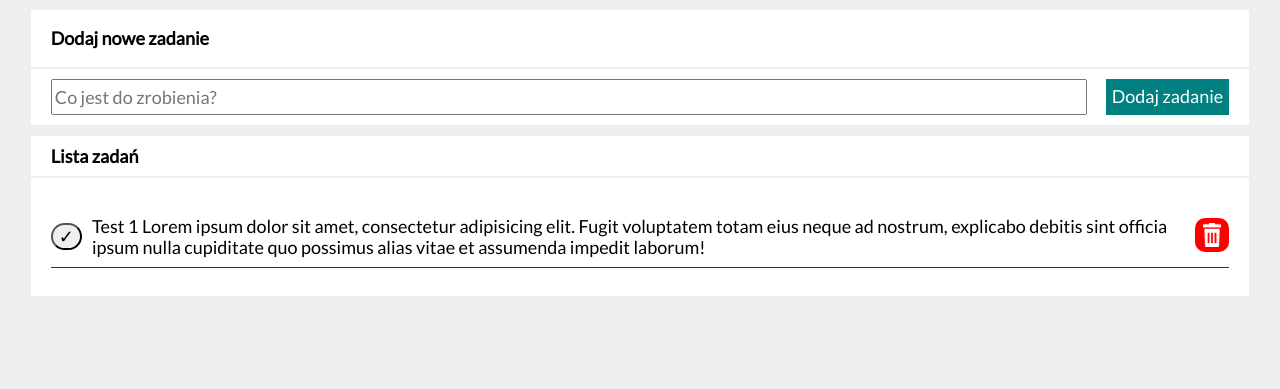
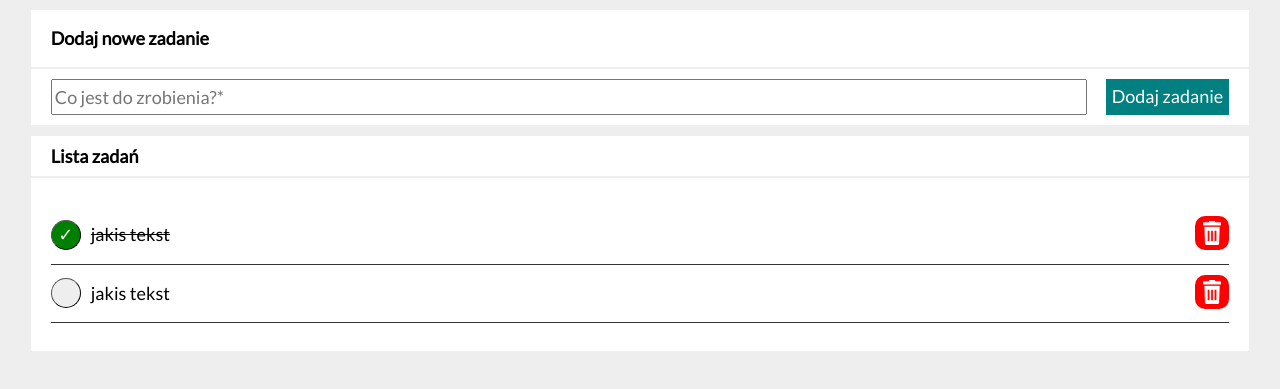
Before and after one commit to Ziko225/task-list, a plain HTML site: page index.html in a window 1280 px wide. Shown: the part 57-446 px from the top of the page. Drawn offline with nearby package versions, Linux system fonts and the light colour scheme.

Commit message:
js basic functionality

```diff
--- a/css/article.css
+++ b/css/article.css
@@ -56,7 +56,10 @@
     margin-left: 20px;
 }
 
-.list__element {
+.list__block {
+    display: flex;
+    justify-content: space-between;
+    flex-direction: row;
     font-weight: 500;
     border-bottom: 2px #333 solid;
     border-width: 1px;
@@ -65,38 +68,59 @@
     padding: 10px 0px;
 }
 
-.list__element {
-    display: flex;
-    justify-content: space-between;
-    flex-direction: row;
+.list__taskText {
+    flex-grow: 2;
+    align-self: center;
+
+
 }
 
-.list__taskName {
-    flex-grow: 2;
-    align-self: center;
+.list__taskText--check {
+    text-decoration: line-through
 }
 
-.list__button {
+
+
+.list__buttonChecker {
     align-self: center;
     padding: -10px;
+    margin-right: 10px;
+    border-radius:50%;
+    background-color: #eee;
+    color: #eee;
+    border-width: 1px;
+    width: 30px;
+    height: 30px;
 }
 
-.list__button--checkTask {
-    margin-right: 10px;
-    border-radius: 50px;
+.list__buttonChecker:hover {
+    background-color: rgb(0, 203, 0);
 }
 
-.list__button--remove {
-    margin-left:10px;
+.list__buttonChecker:active {
+    background-color: rgb(0, 255, 0);
+}
+.list__buttonChecker--check {
+    background-color: green;
+}
+
+.list__buttonRemoveTask {
+    margin-left: 10px;
     padding: 0;
     background-color: white;
     border-style: none;
 }
-.Button__img{
+
+.buttonRemoveTask__img {
     background-color: red;
     border-radius: 10px;
     padding: 5px;
 }
+
+
+
+
+
 
 
 
--- a/index.html
+++ b/index.html
@@ -12,7 +12,7 @@
     <link rel="preconnect" href="https://fonts.googleapis.com">
     <link rel="preconnect" href="https://fonts.gstatic.com" crossorigin>
     <link href="https://fonts.googleapis.com/css2?family=Lato:wght@300;400&display=swap" rel="stylesheet">
-    <script defer href="js/script.js"></script>
+    <script defer src="js/script.js"></script>
     <link href="css/style.css" rel="stylesheet">
     <link href="css/article.css" rel="stylesheet">
     <link href="/img/icon.png" rel="icon">
@@ -29,7 +29,7 @@
         <div class="article__element">
             <form class="form js-form">
                 <label class="label__input">
-                    <input class="form__input js-task" placeholder="Co jest do zrobienia?">
+                    <input class="form__input js-taskInput" required placeholder="Co jest do zrobienia?*">
                 </label>
                 <label class="label__button">
                     <button class="form__button">Dodaj zadanie</button>
@@ -39,24 +39,10 @@
         <div class="article__element article__element--column2">
             Lista zadań
         </div>
-
-
-
-        <div class="article__element js-taskList">
-            <ul class="list">
-                <li class="list__element">
-                    <button class="list__button list__button--checkTask js-taskCheckButton">✓</button><span class="list__taskName">
-                        Test 1 Lorem ipsum dolor sit amet, consectetur adipisicing elit. Fugit voluptatem totam eius neque ad nostrum, explicabo debitis sint officia ipsum nulla cupiditate quo possimus alias vitae et assumenda impedit laborum!
-                    </span><button class="list__button list__button--remove js-taskRemoveButton"><img class="Button__img" src="/img/remove.png" width="24px"></imb></button>
-                </li>
+        <div class="article__element">
+            <ul class="list js-taskList">
             </ul>
         </div>
-
-
-
-
-
-
     </article>
 </body>
 
--- a/js/script.js
+++ b/js/script.js
@@ -0,0 +1,70 @@
+{
+    const tasks = [
+        {
+            content: "jakis tekst",
+            check: true,
+        },
+        {
+            content: "jakis tekst",
+            check: false,
+        },
+    ];
+
+    const render = () => {
+        let htmlString = "";
+
+        for (const task of tasks) {
+            htmlString += `
+
+                <li class="list__block">
+                    <button class="list__buttonChecker ${task.check ? "list__buttonChecker--check" : ""} js-taskCheckButton">✓</button>
+                        <span class="list__taskText ${task.check ? "list__taskText--check" : ""}">
+                            ${task.content}
+                        </span>
+                    <button class="list__buttonRemoveTask js-taskRemoveButton"><img class="buttonRemoveTask__img"
+                    src="/img/remove.png" width="24px"></imb></button>
+                </li>
+            `;
+        }
+
+        document.querySelector(".js-taskList").innerHTML = htmlString
+    };
+    const init = () => {
+        render();
+    };
+    console.log("hello  world");
+    init();
+
+
+
+
+
+
+
+
+
+
+
+
+
+}
+
+
+
+
+
+
+
+
+
+
+
+
+
+
+
+
+
+
+const formElement = document.querySelector(".js-form")
+const taskInputElement = document.querySelector(".js-taskInput")
```
